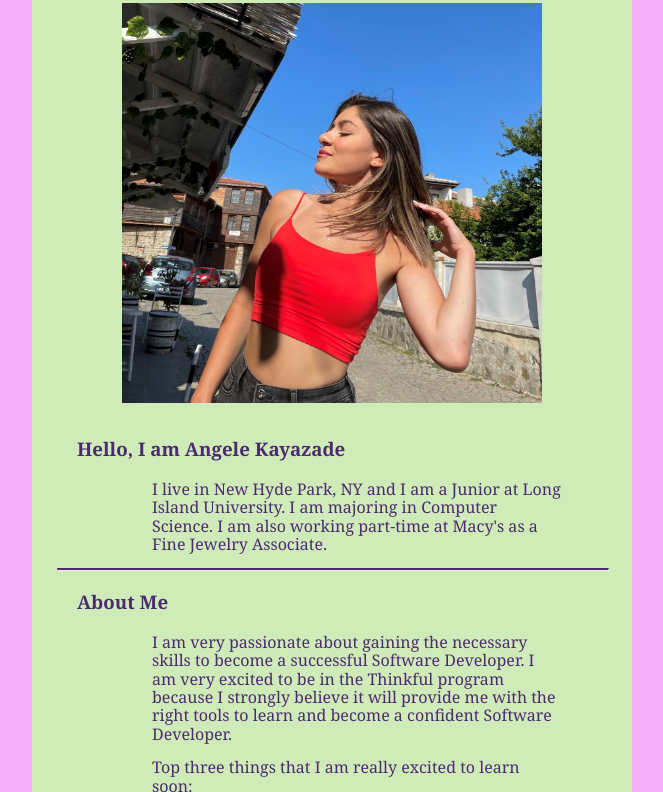
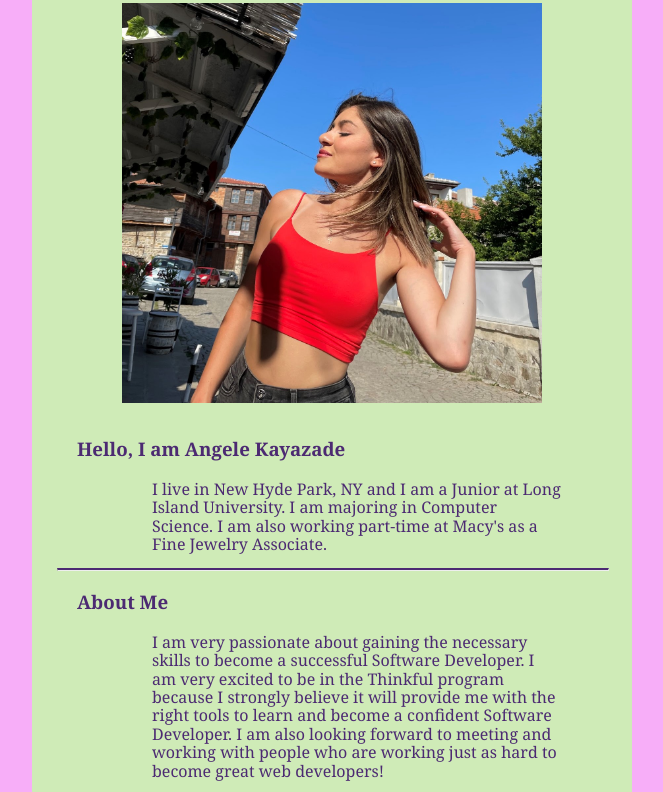
Before and after one commit to Angele-Kayazade/personal-website, a plain HTML site: page index.html in a window 1280 px wide. Shown: the part 169-961 px from the top of the page, without its empty margins (308-971 px from the left). Drawn offline with nearby package versions, Linux system fonts and the light colour scheme.

Commit message:
Edited about me section

```diff
--- a/index.html
+++ b/index.html
@@ -51,7 +51,9 @@
                     <p>I am very passionate about gaining the necessary skills to become a
                         successful Software Developer. I am very excited to be in the Thinkful
                         program because I strongly believe it will provide me with the right tools
-                        to learn and become a confident Software Developer.
+                        to learn and become a confident Software Developer. I am also looking forward
+                        to meeting and working with people who are working just as hard to become great
+                        web developers!
                     </p>
                     <p>
                         Top three things that I am really excited to learn soon:
```
